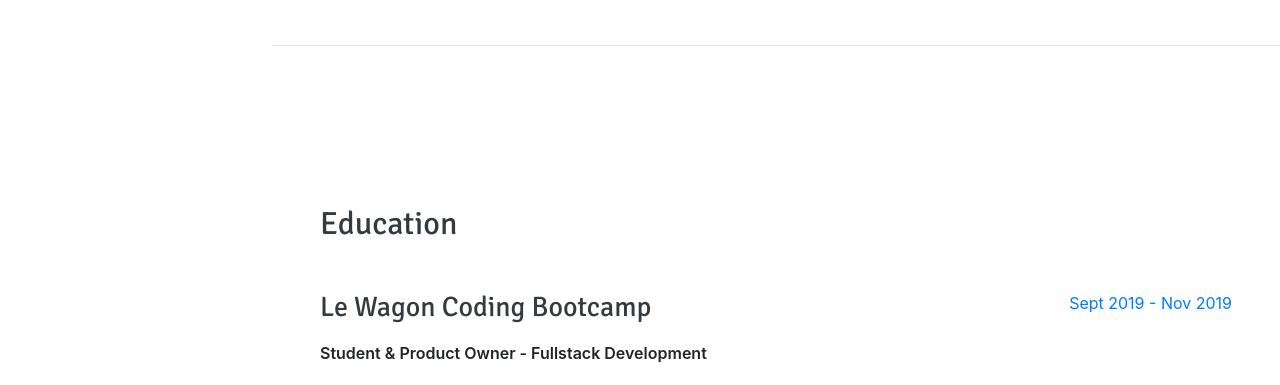
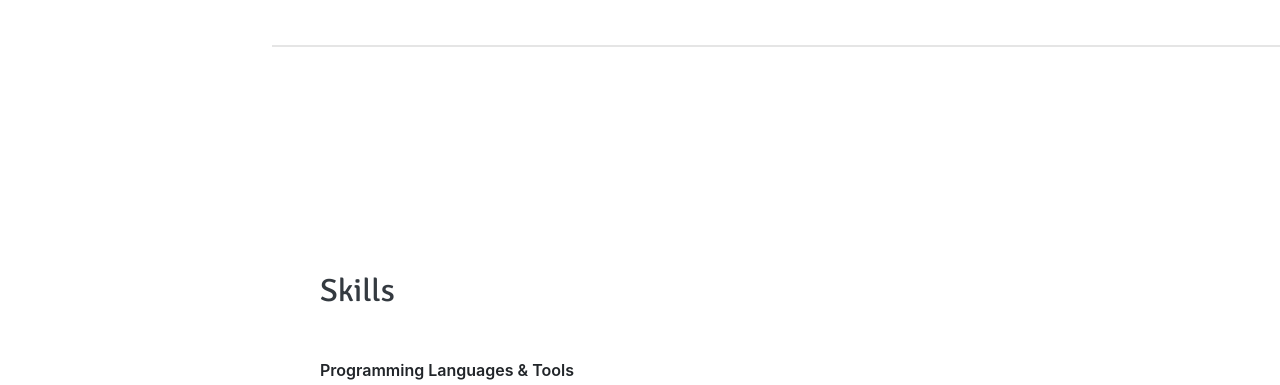
Before and after one commit to fanny-rojon/profile, a website with bundled scripts: page index.html in a window 1280 px wide. Shown: the part 3641-4026 px from the top of the page. Built offline with nearby package versions, Linux system fonts and the light colour scheme; a web font is replaced by a local one.

Commit message:
content - experience

```diff
--- a/index.html
+++ b/index.html
@@ -216,7 +216,7 @@
 
     <hr class="m-0">
 
-    <section class="resume-section p-3 p-lg-5 d-flex align-items-center" id="education">
+ <!--    <section class="resume-section p-3 p-lg-5 d-flex align-items-center" id="education">
       <div class="w-100">
         <h2 class="mb-5">Education</h2>
 
@@ -248,7 +248,7 @@
         </div>
 
       </div>
-    </section>
+    </section> -->
 
     <hr class="m-0">
 
```
